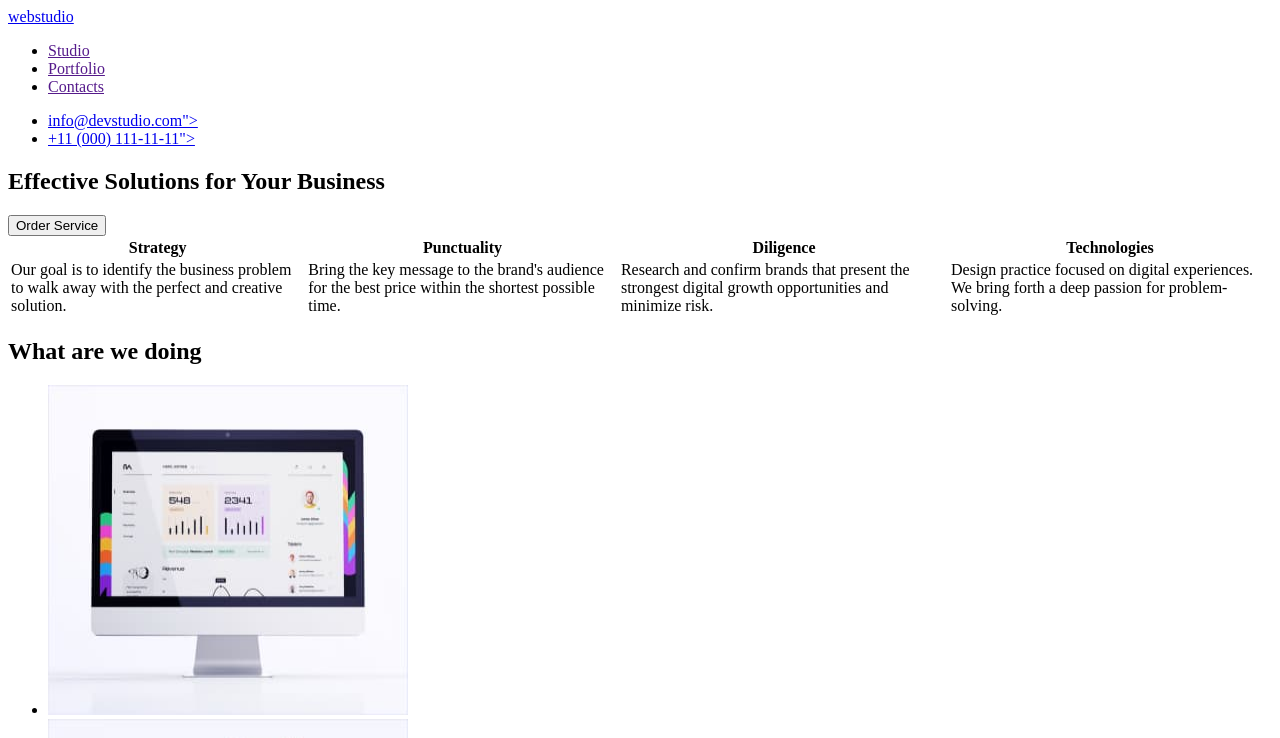
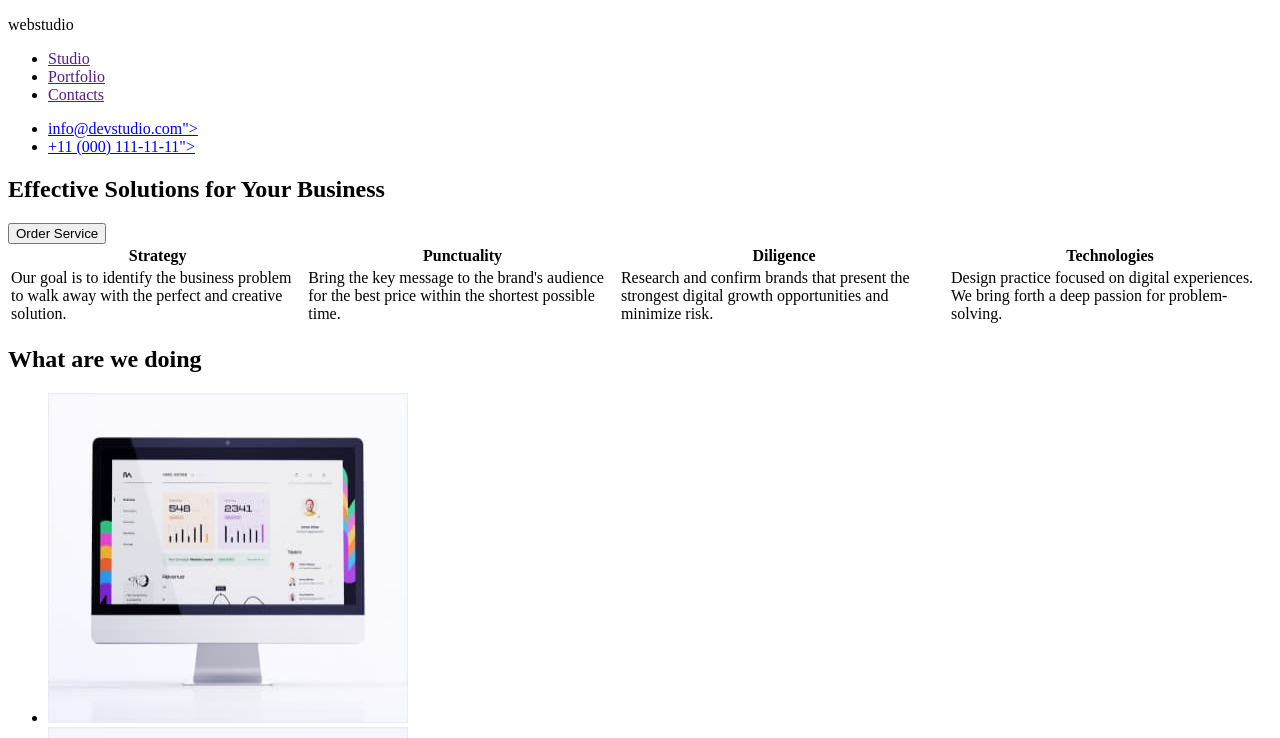
Before and after one commit to Nelia-Chaban/goit-markup-hw-01, a plain HTML site: page index.html in a window 1280 px wide. Shown: the top 738 px of the page. Drawn offline with Linux system fonts and the light colour scheme.

Commit message:
update logo

```diff
--- a/index.html
+++ b/index.html
@@ -9,7 +9,7 @@
   <body>
     <header>
       <nav>
-        <a href="./index.html">webstudio</a>
+       <p>webstudio</p>
         <ul>
           <li>
             <a href="">Studio</a>
```
